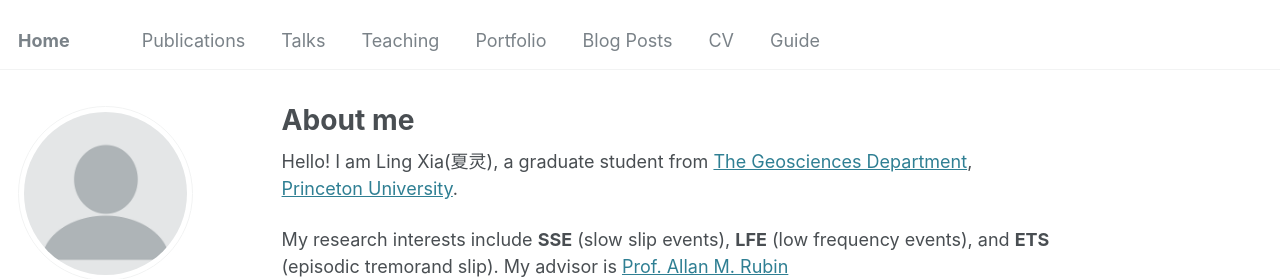
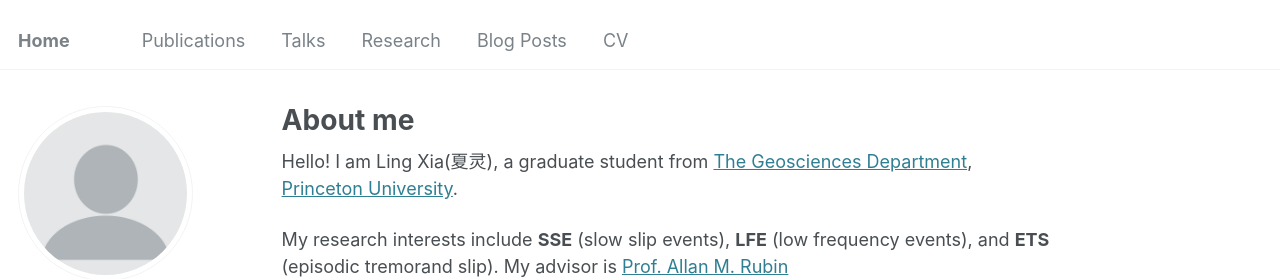
Before and after one commit to xialing2003/xialing2003.github.io, a Jekyll site: the page built from _pages/about.md, in a window 1280 px wide. Shown: the top 279 px of the page. Built offline with Jekyll 4.4.1, drawn with Linux system fonts in a browser that asks for light colours.

Commit message:
Update navigation.yml

```diff
--- a/_data/navigation.yml
+++ b/_data/navigation.yml
@@ -11,17 +11,11 @@ main:
   - title: "Talks"
     url: /talks/
 
-  - title: "Teaching"
-    url: /teaching/
-
-  - title: "Portfolio"
-    url: /portfolio/
+  - title: "Research"
+    url: /research
 
   - title: "Blog Posts"
     url: /year-archive/
 
   - title: "CV"
     url: /cv/
-
-  - title: "Guide"
-    url: /markdown/
```
